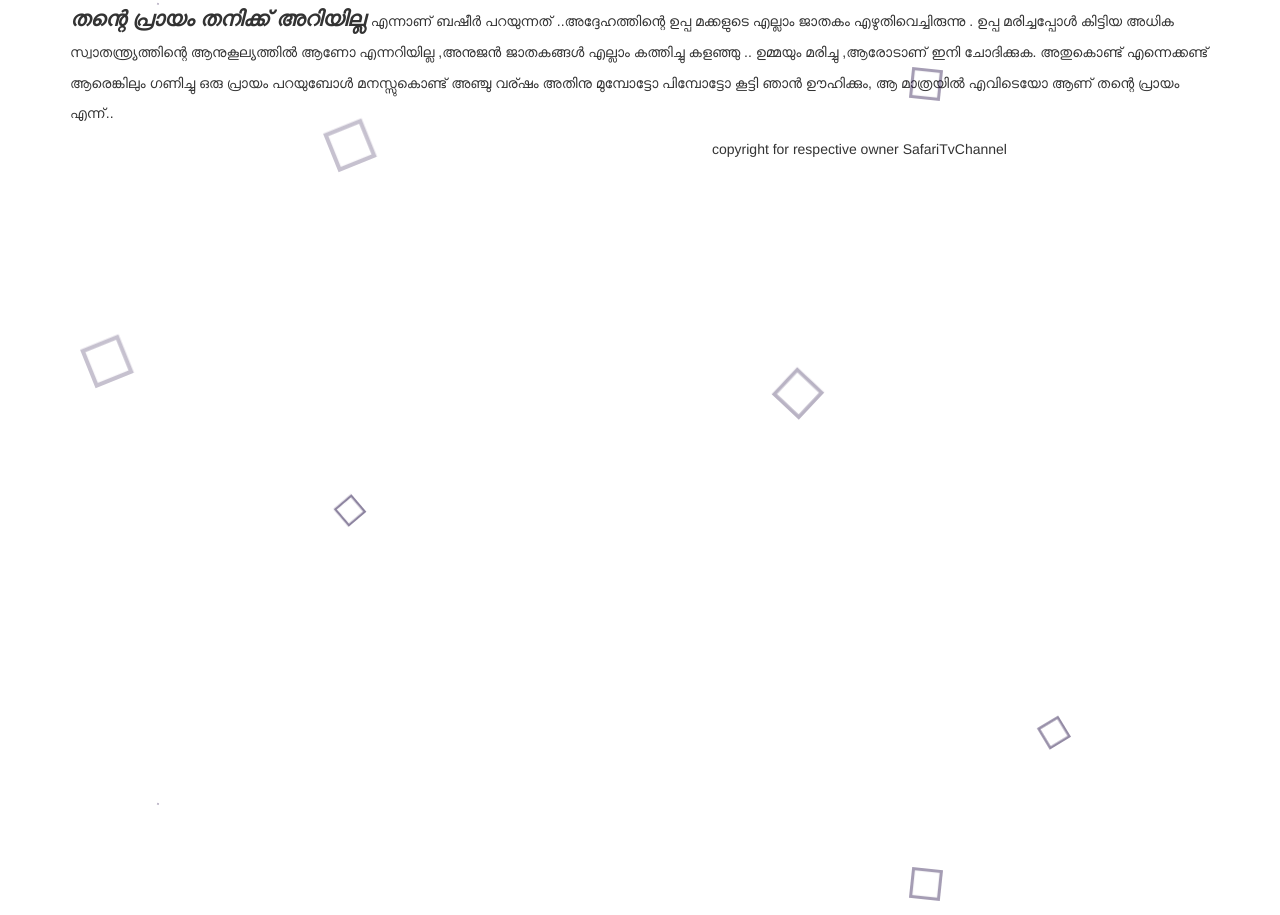
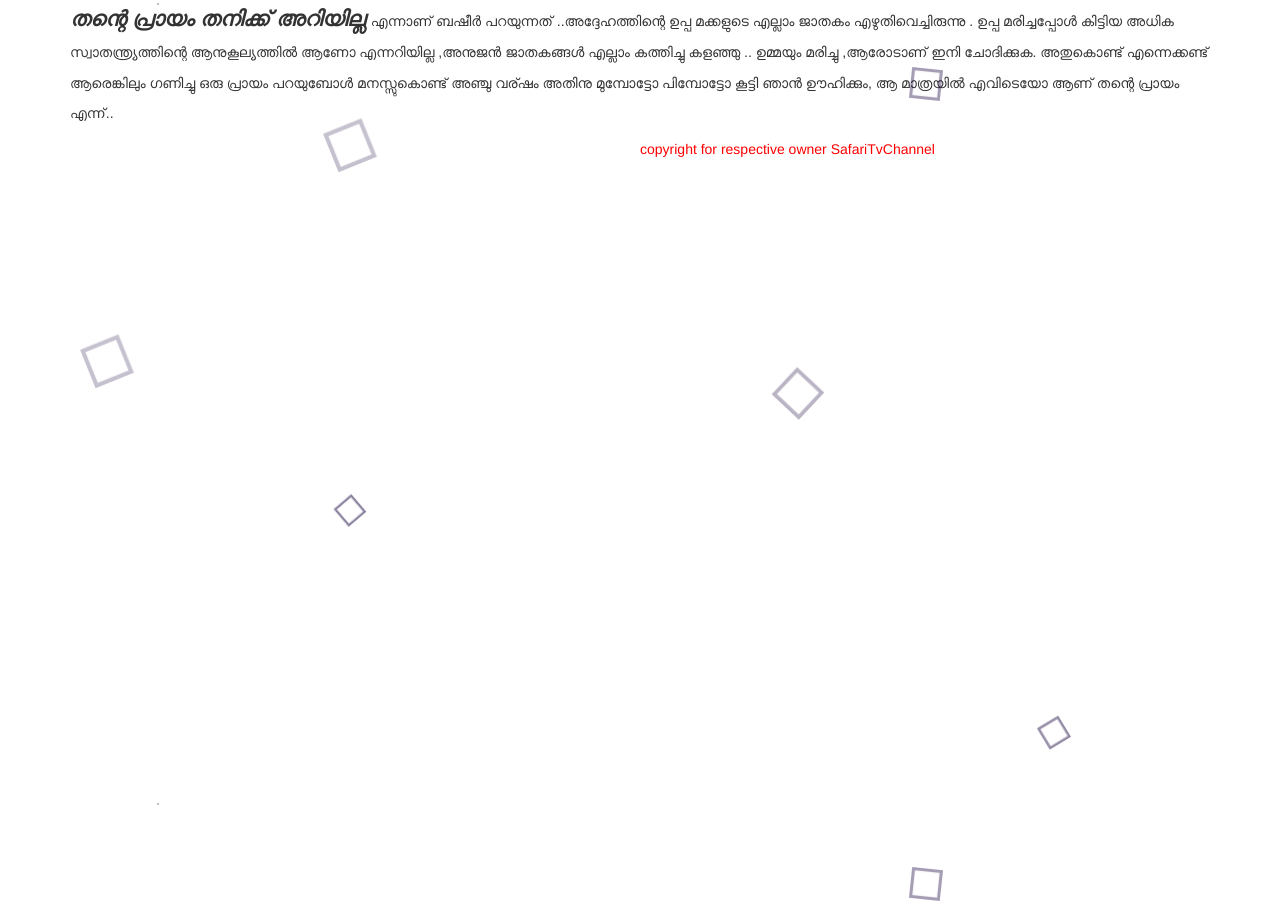
Before and after one commit to muhammadali1405/firstreaders, a plain HTML site: page basheer.html in a window 1280 px wide. Shown: the part 2162-3077 px from the top of the page. Drawn offline with nearby package versions, Linux system fonts and the light colour scheme.

Commit message:
Update basheer.html

```diff
--- a/basheer.html
+++ b/basheer.html
@@ -176,8 +176,8 @@
 
   </div>
 </div>
-<div class="footer-copyright" style="text-allign:centre;margin-left:40%;">
-    <p style="text-allign:centre;padding-left:200px;"> copyright for respective owner SafariTvChannel</p>
+<div class="footer-copyright" style="text-allign:centre;margin-left:50%;">
+    <p style="color:red;"> copyright for respective owner SafariTvChannel</p>
 
 </div>
 </div>
```
